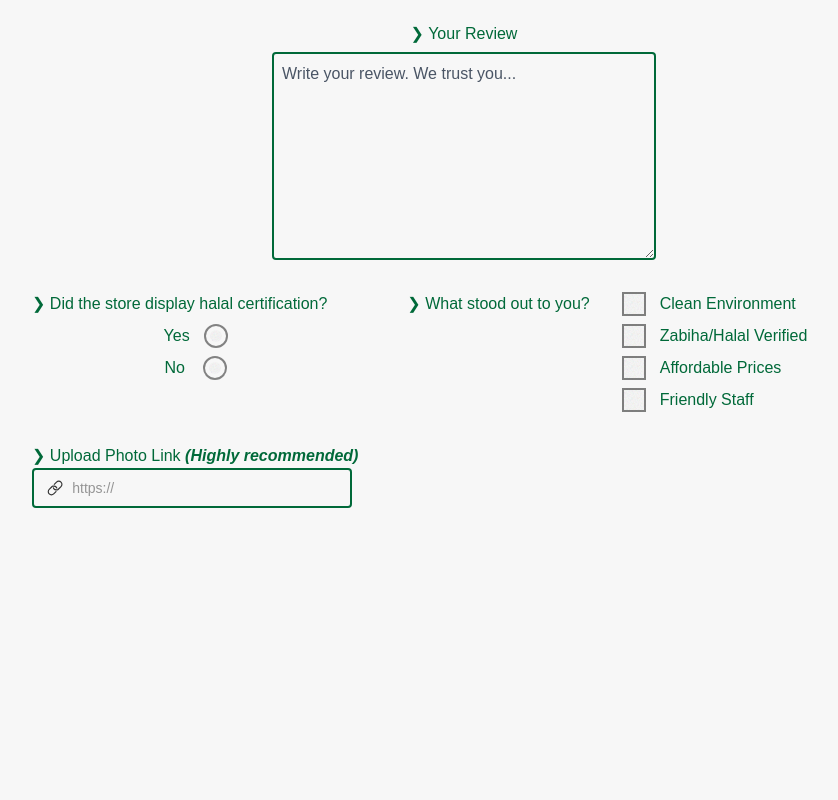
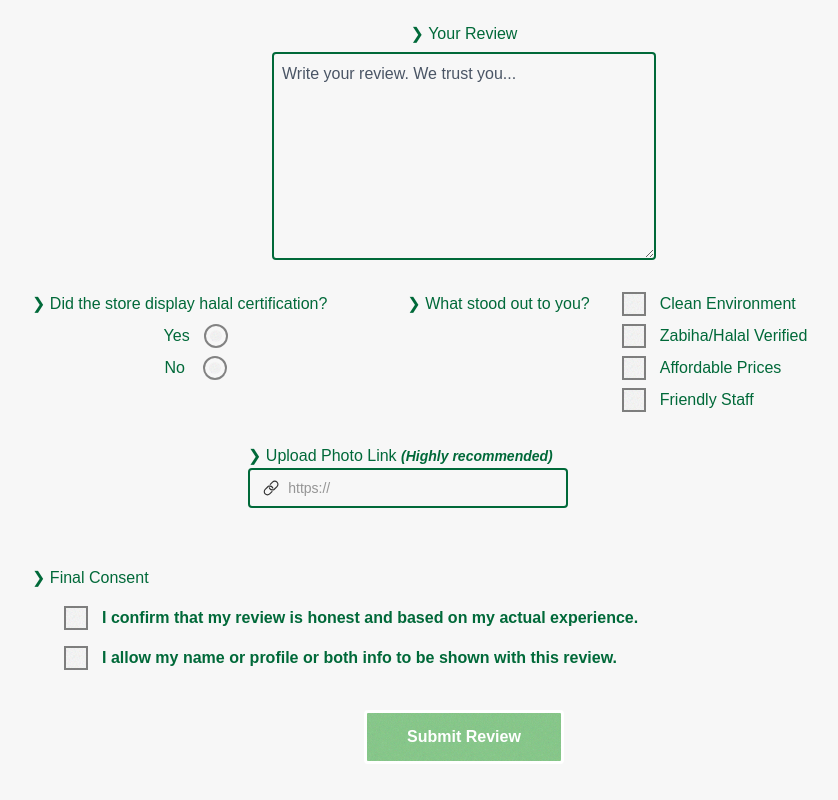
Before and after one commit to hsrokon/halal-rated, a React (Vite) app: page /addReviews in a window 1280 px wide. Shown: the part 388-1188 px from the top of the page, without its empty margins (176-1014 px from the left). Before the commit the page ends 978 px from the top, so only its background shows below. Built offline with nearby package versions, Linux system fonts and the light colour scheme; no server answers.

Commit message:
form design complete

```diff
--- a/src/pages/AddReviews.jsx
+++ b/src/pages/AddReviews.jsx
@@ -287,10 +287,10 @@ const AddReviews = () => {
           </div>
         </div>
 
-        {/* photo upload */}
-        <div className="flex flex-col">
+        {/* ------photo upload */}
+        <div className="flex flex-col md:w-1/2 md:mx-auto">
           <label className="label">
-                  <span className="label-text text-primary">&#10095; Upload Photo Link <span className="font-semibold italic">(Highly recommended)</span></span>
+                  <span className="label-text text-primary">&#10095; Upload Photo Link <span className="font-semibold italic text-xs lg:text-sm">(Highly recommended)</span></span>
           </label>
           <label className="input validator border-2 border-primary rounded">
             <IoIosLink className="text-xl" />
@@ -300,12 +300,37 @@ const AddReviews = () => {
               placeholder="https://"
               pattern="^(https?://)?([a-zA-Z0-9]([a-zA-Z0-9\-].*[a-zA-Z0-9])?\.)+[a-zA-Z].*$"
               title="Must be valid URL"
+              className="w-full"
             />
           </label>
           <p className="validator-hint">Must be valid URL</p>
         </div>
 
+        {/* ------consent */}
+        <div className="flex flex-col gap-4">
+          <h3 className="text-primary">&#10095; Final Consent</h3>
+          <label className="label cursor-pointer ml-8">
+                <input
+                type="checkbox"
+                required
+                value="Yes"
+                className="checkbox checkbox-success mr-2 border-2" />
+                <span className="label-text text-primary font-semibold text-wrap text-sm md:text-base">I confirm that my review is honest and based on my actual experience.</span>
+            </label>
+          <label className="label cursor-pointer ml-8">
+                <input
+                type="checkbox"
+                required
+                value="Yes"
+                className="checkbox checkbox-success mr-2 border-2" />
+                <span className="label-text text-primary font-semibold text-wrap text-sm md:text-base">I allow my name or profile or both info to be shown with this review.</span>
+            </label>
+        </div>
 
+        {/* ----submit  */}
+        <div className="flex justify-center my-10">
+          <button className="btn bg-secondary text-white hover:bg-primary rounded px-10 py-6 text-base">Submit Review</button>
+        </div>
       </form>
     </div>
   );
```
